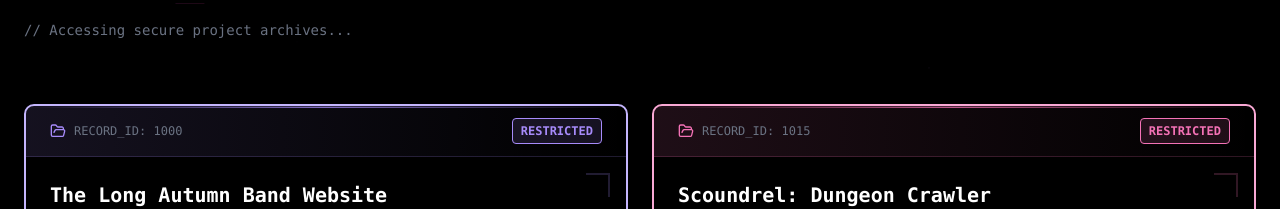
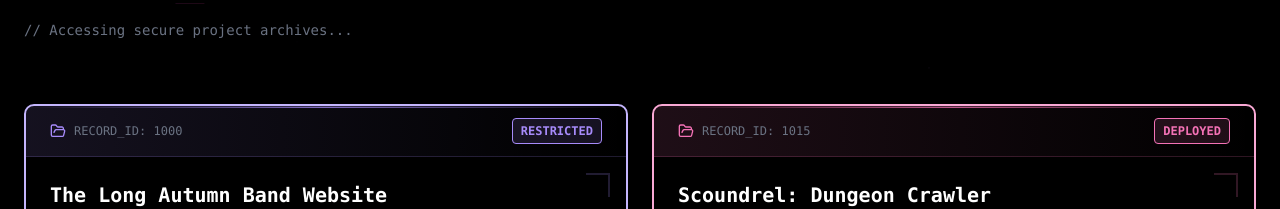
Before and after one commit to aleyna-cintron/aleyna_portfolio, a Next.js app: page / in a window 1280 px wide. Shown: the part 2625-2834 px from the top of the page. Built offline with nearby package versions, Linux system fonts and the light colour scheme.

Commit message:
added scoundrel link

```diff
--- a/components/ProjectsSection.tsx
+++ b/components/ProjectsSection.tsx
@@ -28,7 +28,7 @@ export function ProjectsSection() {
     },
     {
       filename: "Scoundrel: Dungeon Crawler",
-      classification: "RESTRICTED",
+      classification: "DEPLOYED",
       classColor: "#f472b6",
       accessLevel: "LEVEL_5",
       fileSize: "2.1 GB",
@@ -42,7 +42,7 @@ export function ProjectsSection() {
       stack: ["JavaScript", "HTML5", "CSS3"],
       status: "COMPLETE",
       color: "#f472b6",
-      liveUrl: "#",
+      liveUrl: "https://aleyna-cintron.github.io/scoundrel/",
       githubUrl: "https://github.com/aleyna-cintron/scoundrel"
     },
     {
```
